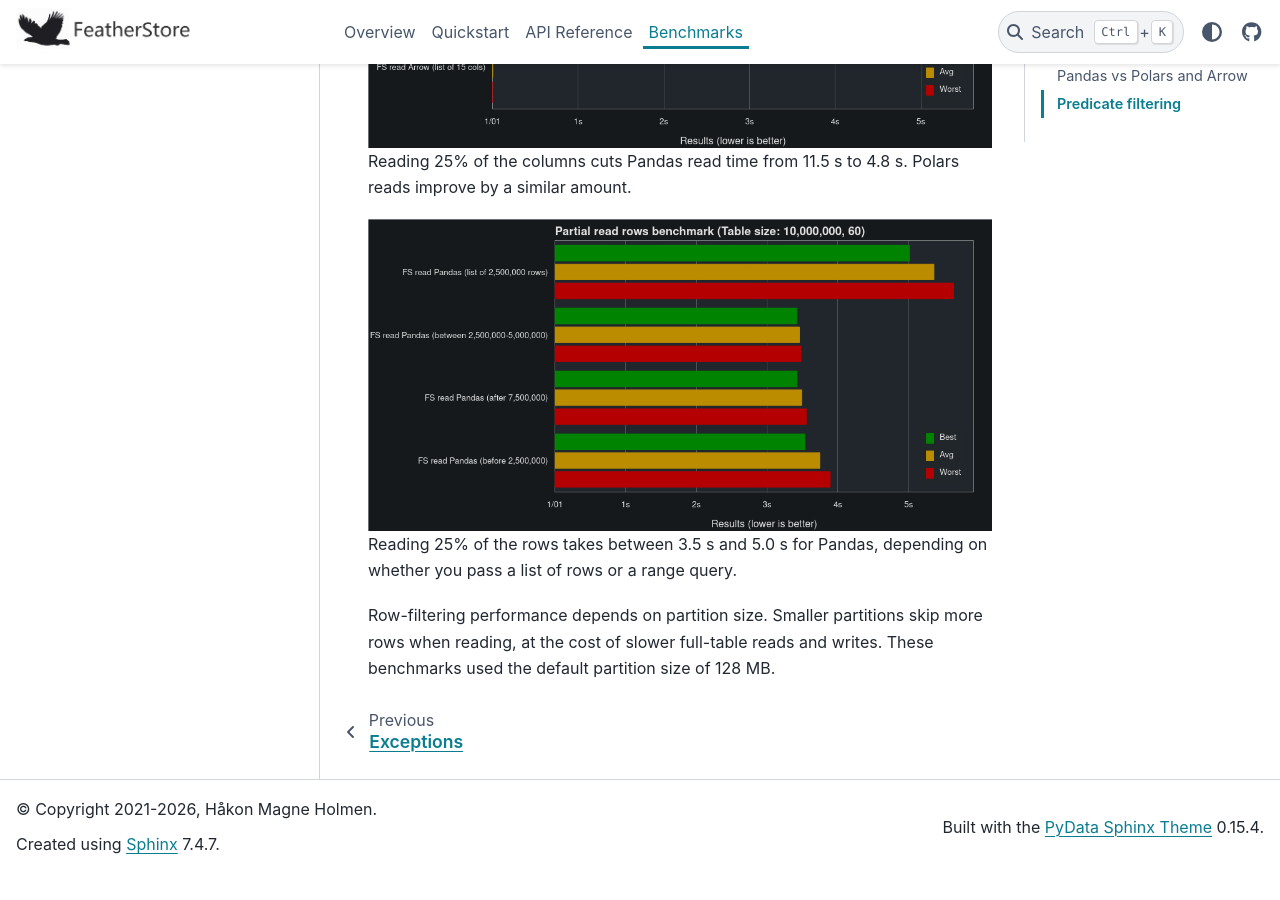
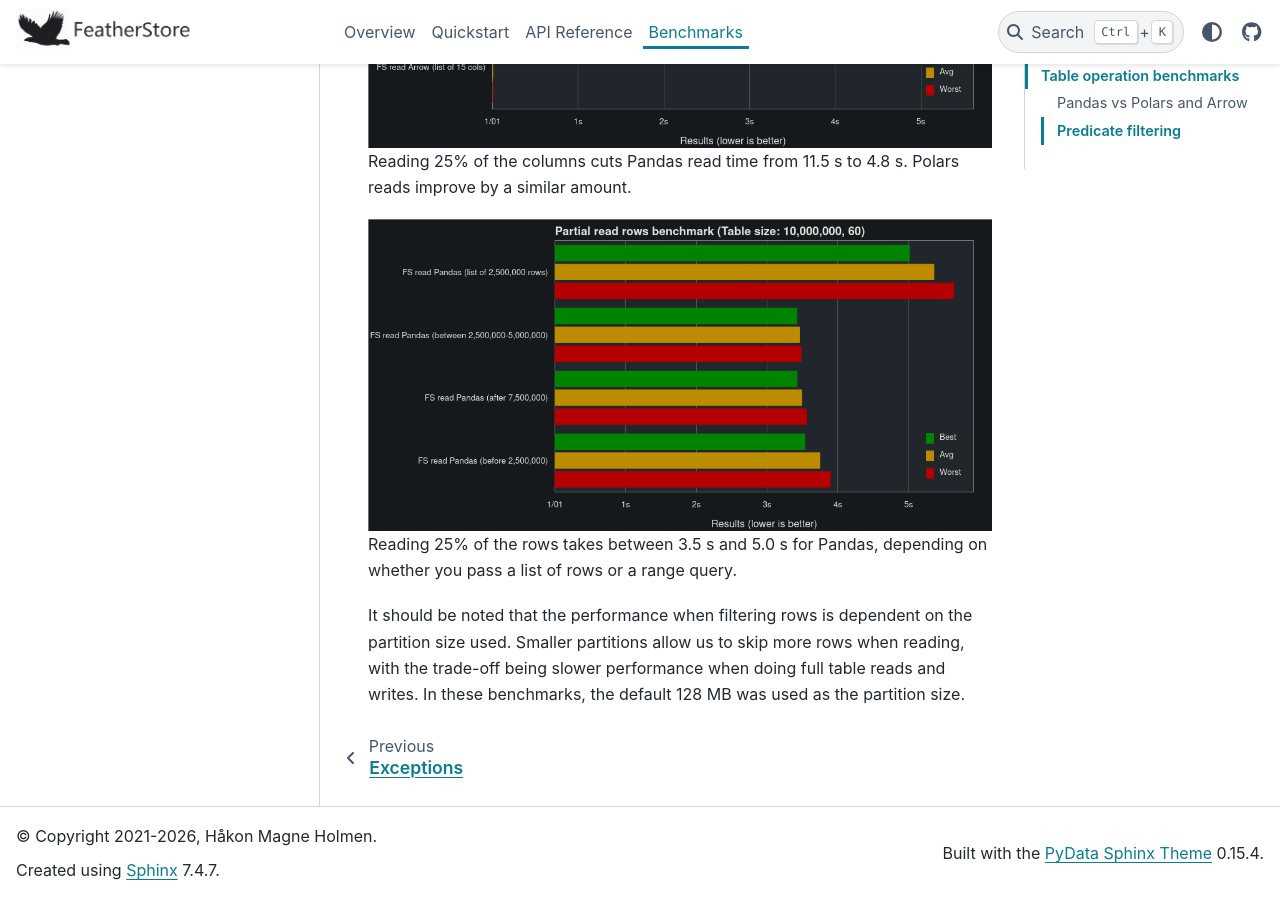
Before and after one commit to hakonmh/featherstore, a Sphinx documentation site: the page built from docs/Benchmarks.rst, in a window 1280 px wide and 900 px high, scrolled down 3798 px. Built offline with Sphinx 7.4.7 and the PyData theme 0.15.4, drawn with Linux system fonts in a browser that asks for light colours; before the commit the page ends 4671 px from its top, so only the background shows below that.

Commit message:
Restore the partition-size aside as a note.
Keep the original "it should be noted" framing so it reads as a caveat,
not as part of the main benchmark narrative.

Co-authored-by: hakonmh <hakonmh@users.noreply.github.com>

```diff
--- a/docs/Benchmarks.rst
+++ b/docs/Benchmarks.rst
@@ -103,6 +103,8 @@ reads improve by a similar amount.
 Reading 25% of the rows takes between 3.5 s and 5.0 s for Pandas, depending on
 whether you pass a list of rows or a range query.
 
-Row-filtering performance depends on partition size. Smaller partitions skip
-more rows when reading, at the cost of slower full-table reads and writes.
-These benchmarks used the default partition size of 128 MB.
+It should be noted that the performance when filtering rows is dependent
+on the partition size used. Smaller partitions allow us to skip more rows
+when reading, with the trade-off being slower performance when doing full table
+reads and writes. In these benchmarks, the default 128 MB was used as the
+partition size.
```
